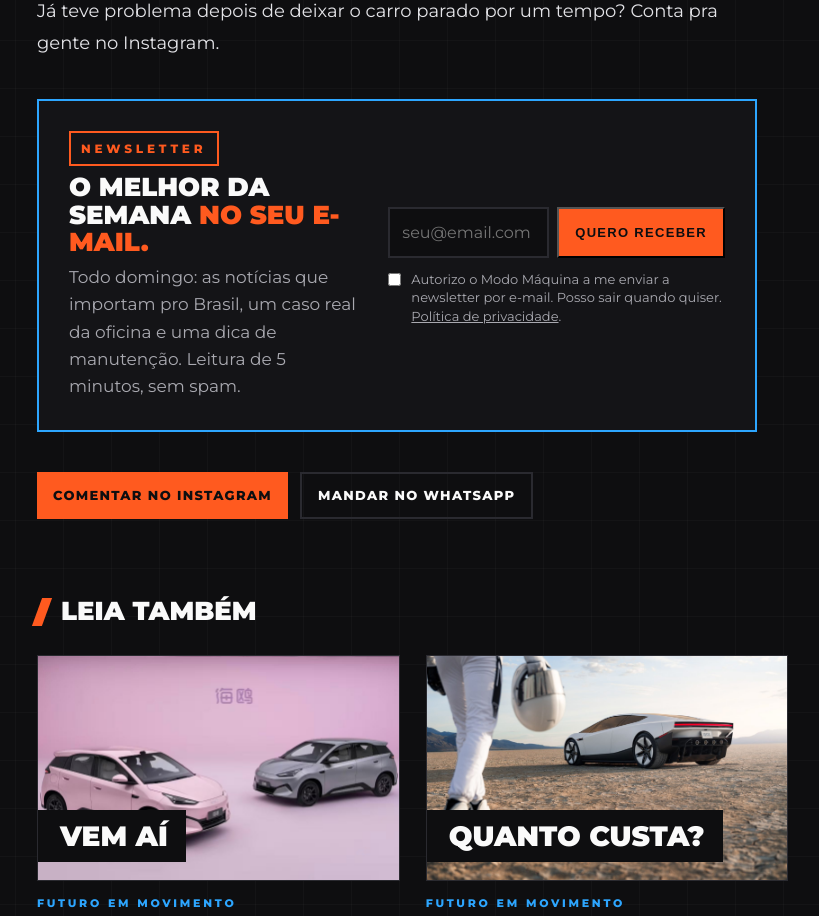
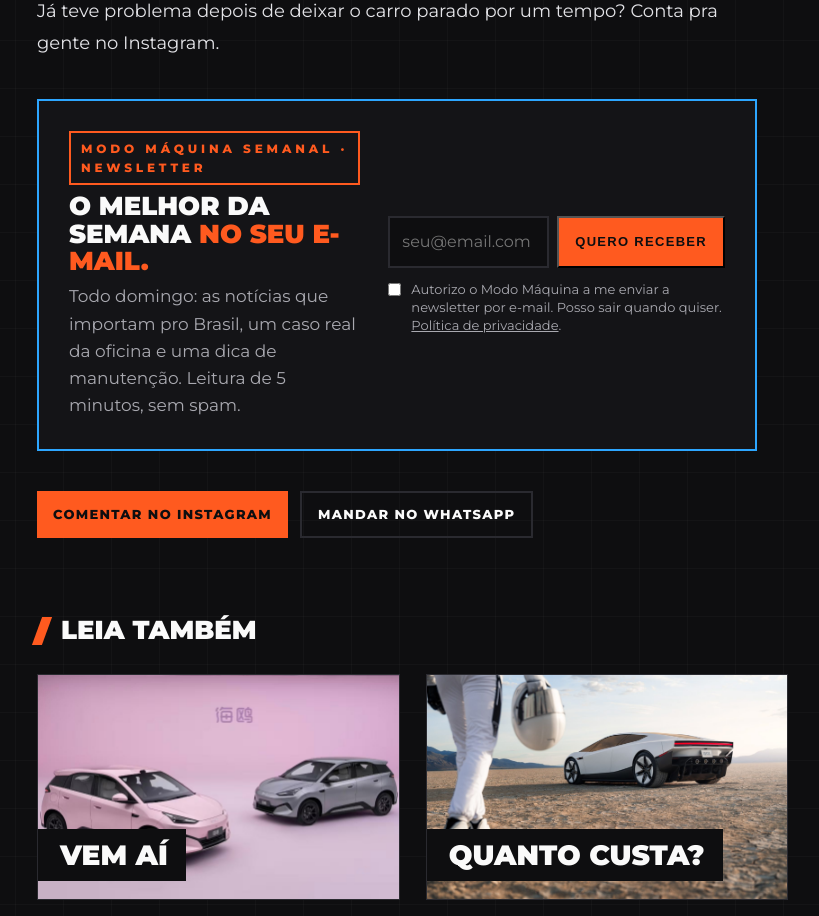
Before and after one commit to omarlonRosa/modomaquina, a Next.js app: page /artigos/bomba-dagua-eletrica-travada-frontier in a window 1280 px wide. Shown: the part 4760-5676 px from the top of the page, without its empty margins (33-852 px from the left). Built offline with nearby package versions, Linux system fonts and the light colour scheme.

Commit message:
Publicação 18/10/2026 23:58

```diff
--- a/components/Newsletter.jsx
+++ b/components/Newsletter.jsx
@@ -28,12 +28,12 @@ export default function Newsletter({ origem = 'site', compacto = false }) {
   return (
     <div className={`news${compacto ? ' compacto' : ''}`}>
       <div className="news-txt">
-        <span className="kick o">Newsletter</span>
+        <span className="kick o">Modo Máquina Semanal · Newsletter</span>
         <h3>O melhor da semana <span className="o">no seu e-mail.</span></h3>
         <p>Todo domingo: as notícias que importam pro Brasil, um caso real da oficina e uma dica de manutenção. Leitura de 5 minutos, sem spam.</p>
       </div>
       {estado === 'ok' ? (
-        <p className="news-ok">✅ Pronto! Você está na lista. A primeira edição chega no domingo.</p>
+        <p className="news-ok">✅ Pronto! Você está na lista do Modo Máquina Semanal. A primeira edição chega no domingo.</p>
       ) : (
         <form className="news-form" onSubmit={enviar} noValidate>
           <div className="news-row">
```
